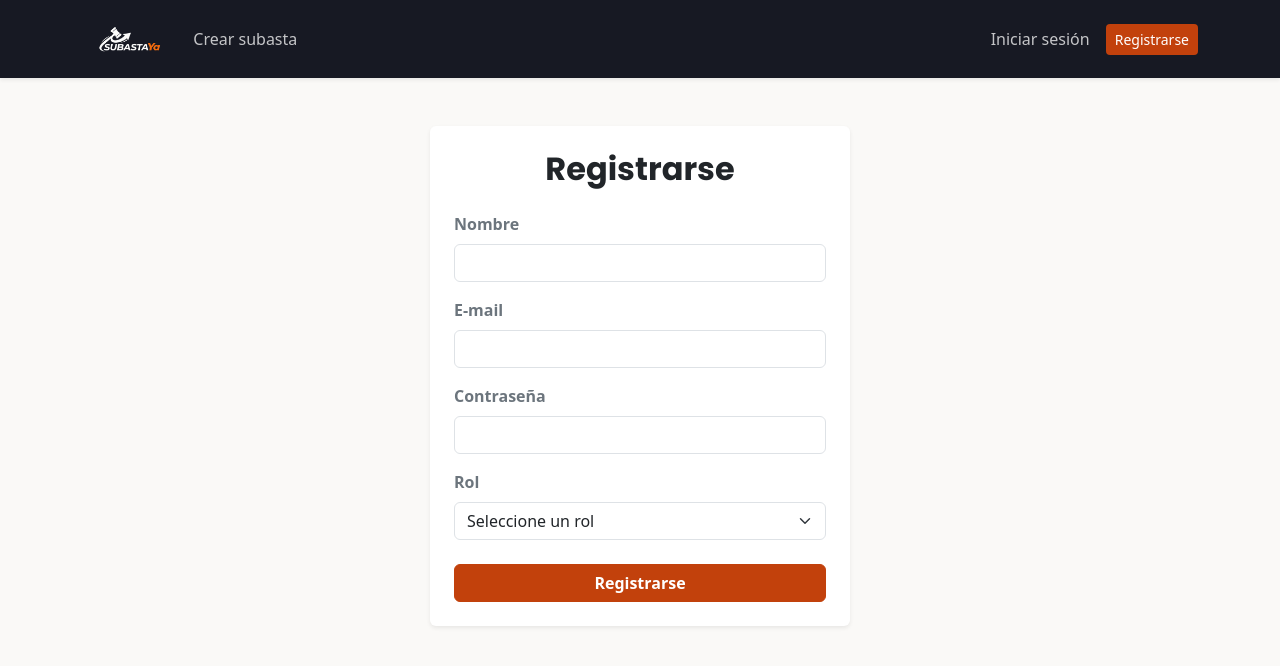
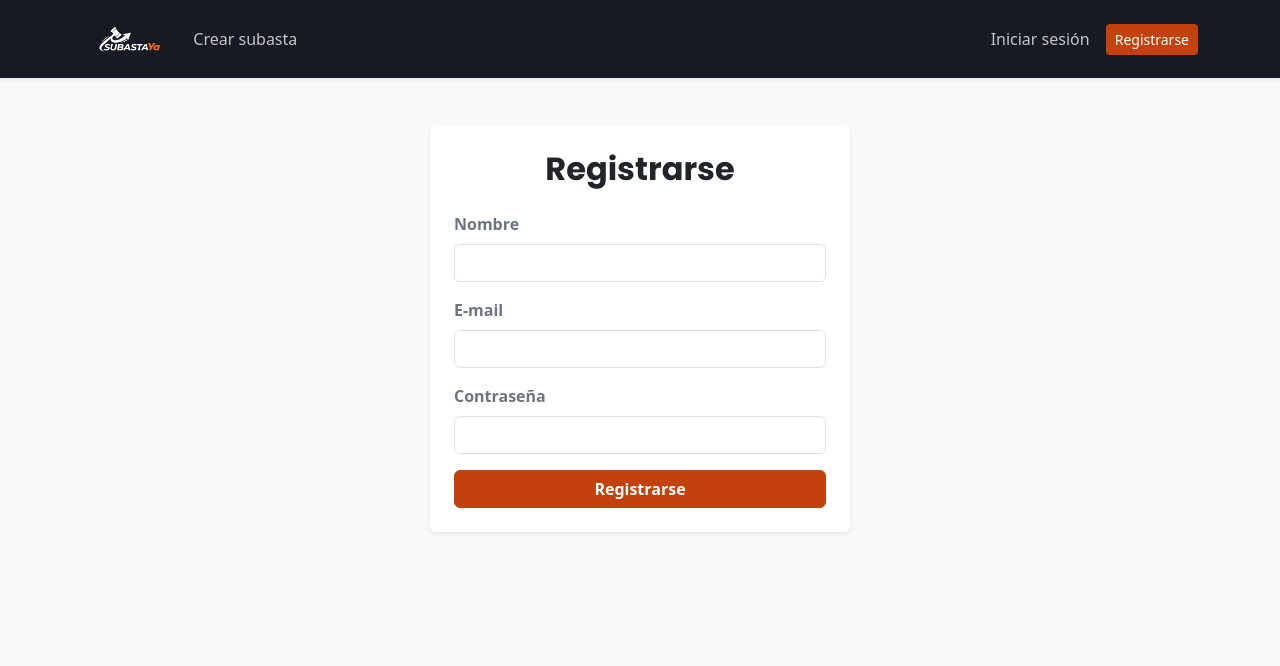
Before and after one commit to ClaudioBe/SubastaYa, a React (Vite) app in the folder client/: page /registrarse in a window 1280 px wide. Shown: the top 666 px of the page. Built offline with nearby package versions, Linux system fonts and the light colour scheme.

Commit message:
delete role

```diff
--- a/client/src/components/Register.jsx
+++ b/client/src/components/Register.jsx
@@ -9,7 +9,6 @@ const Register=()=> {
             name:"",
             email:"",
             password:"",
-            role:""
     })
     const navigate = useNavigate()
 
@@ -59,16 +58,6 @@ const Register=()=> {
                         <input type="password" name="password" value={input.password} onChange={handleChange} className={`form-control ${errors.password ? 'is-invalid' : ''}`} />
                         <div className="invalid-feedback">{errors.password}</div>
                     </div>
-
-                    <div className="mb-4">
-                        <label className="form-label fw-semibold text-secondary">Rol</label>
-                        <select name="role" onChange={handleChange} className="form-select" defaultValue="" >
-                            <option value="" disabled>Seleccione un rol</option>
-                            <option value="cliente">cliente</option>
-                            <option value="vendedor">vendedor</option>
-                        </select>
-                        <div className="text-danger small mt-1">{errors.role}</div>
-                    </div>
                     <button type='submit' className="btn btn-primary w-100 fw-semibold">Registrarse</button>
                 </form>
             </div>
```
